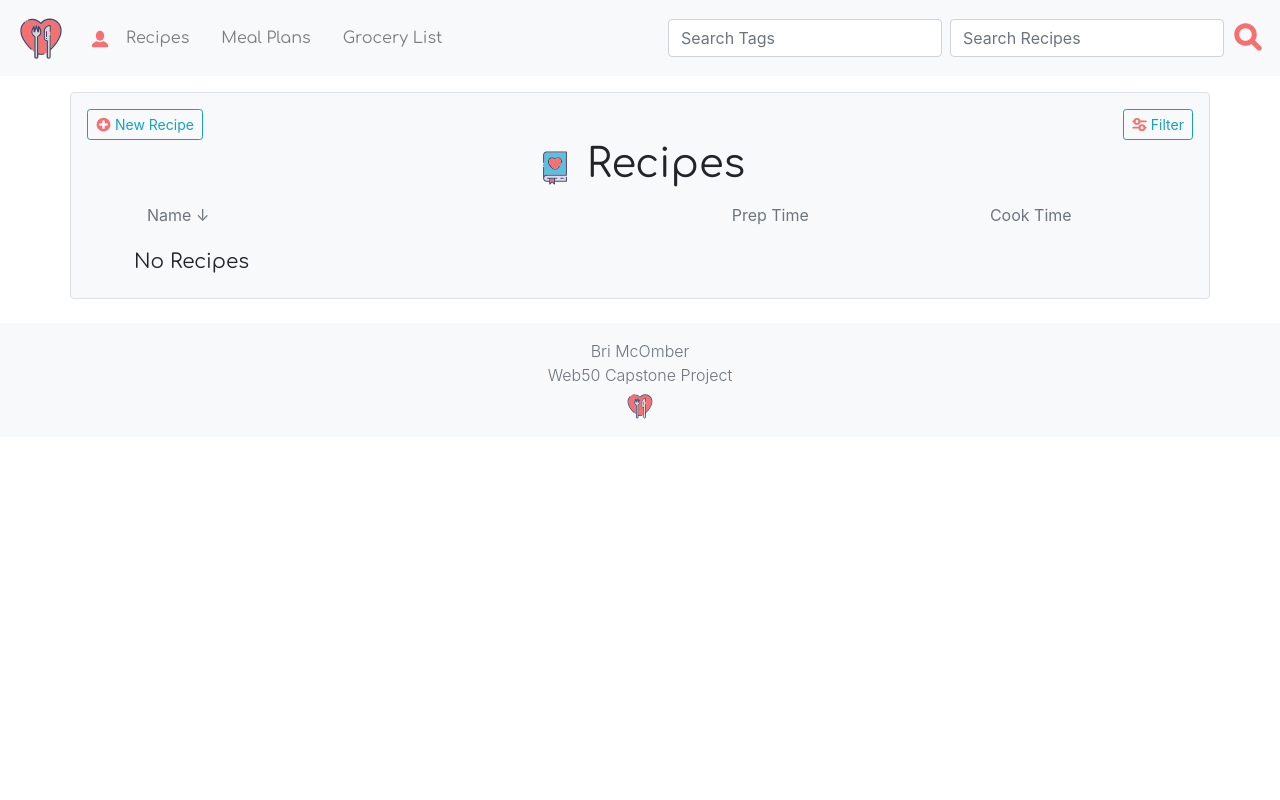
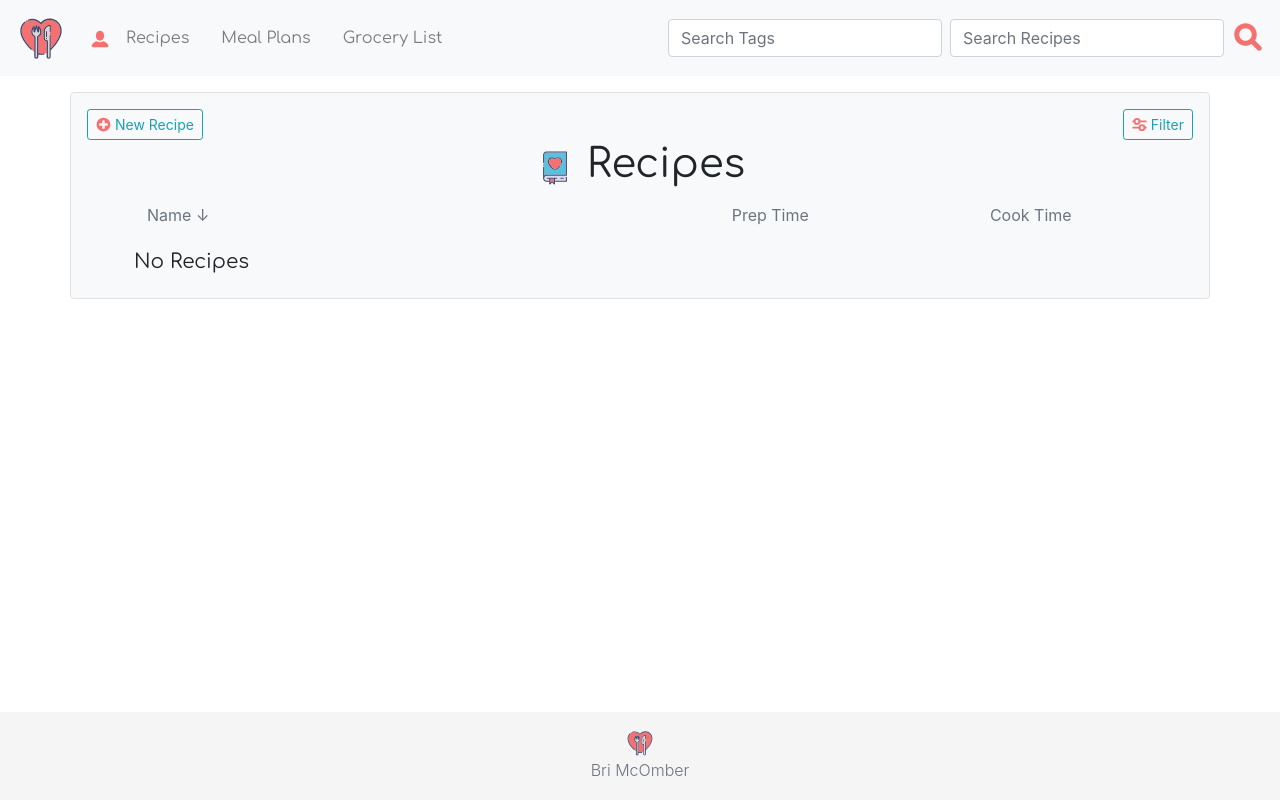
Before and after one commit to brimco/heroku-menu, a Django app: page /recipes in a window 1280 px wide. Run offline with Django 3.2, Linux system fonts and the light colour scheme; the visitor is signed in with stand-in values (Sample User, id 1); data that the repository does not hold is empty; some libraries are stand-ins or nearby versions.

Commit message:
Stick the footer to the bottom if the page is small

```diff
--- a/menu/static/styles.css
+++ b/menu/static/styles.css
@@ -59,3 +59,27 @@ h6,
     max-width: 12em;
   }
 }
+
+html,
+body {
+  margin: 0;
+  padding: 0;
+  height: 100%;
+}
+#layout-container {
+  min-height: 100%;
+  position: relative;
+}
+#body {
+  padding: 0px;
+  padding-bottom: 5.5em;   /* Height of the footer */
+}
+#footer {
+  text-align: center;
+  background-color: rgb(245, 245, 245);
+  position: absolute;
+  bottom: 0;
+  width: 100%;
+  height: 5.5em;   /* Height of the footer */
+  padding: 1em;
+}
--- a/menu/templates/menu/layout.html
+++ b/menu/templates/menu/layout.html
@@ -26,6 +26,8 @@
     </head>
 
     <body>
+        <div id='layout-container'>
+            <div id="header">
                 <!-- navigation -->
                 <nav class="navbar navbar-expand-lg navbar-light bg-light">
                     <a class="navbar-brand" href="/">
@@ -79,16 +81,18 @@
                         </div>
                     {% endif %}
                 </nav>
+            </div>
 
-        <div class='body'>
+            <div class='body' id='body'>
                 {% block body %}
                 {% endblock %}
             </div>
-
-        <footer class='text-center mt-4 p-3 bg-light'>
+            <div id='footer'>
+                <footer>
+                    <img src='{% static "/images/utensils.svg" %}' height="30" width="30">
                     <p class='text-muted font-weight-light m-0'>Bri McOmber</p>
-            <p class='text-muted font-weight-light mt-0 mb-1'>Web50 Capstone Project</p>
-            <img src='{% static "/images/utensils.svg" %}' height="30" width="30">
                 </footer>
+            </div>
+        </div>
     </body>
 </html>
```
Lines whose indentation alone changed are shown as unchanged.
